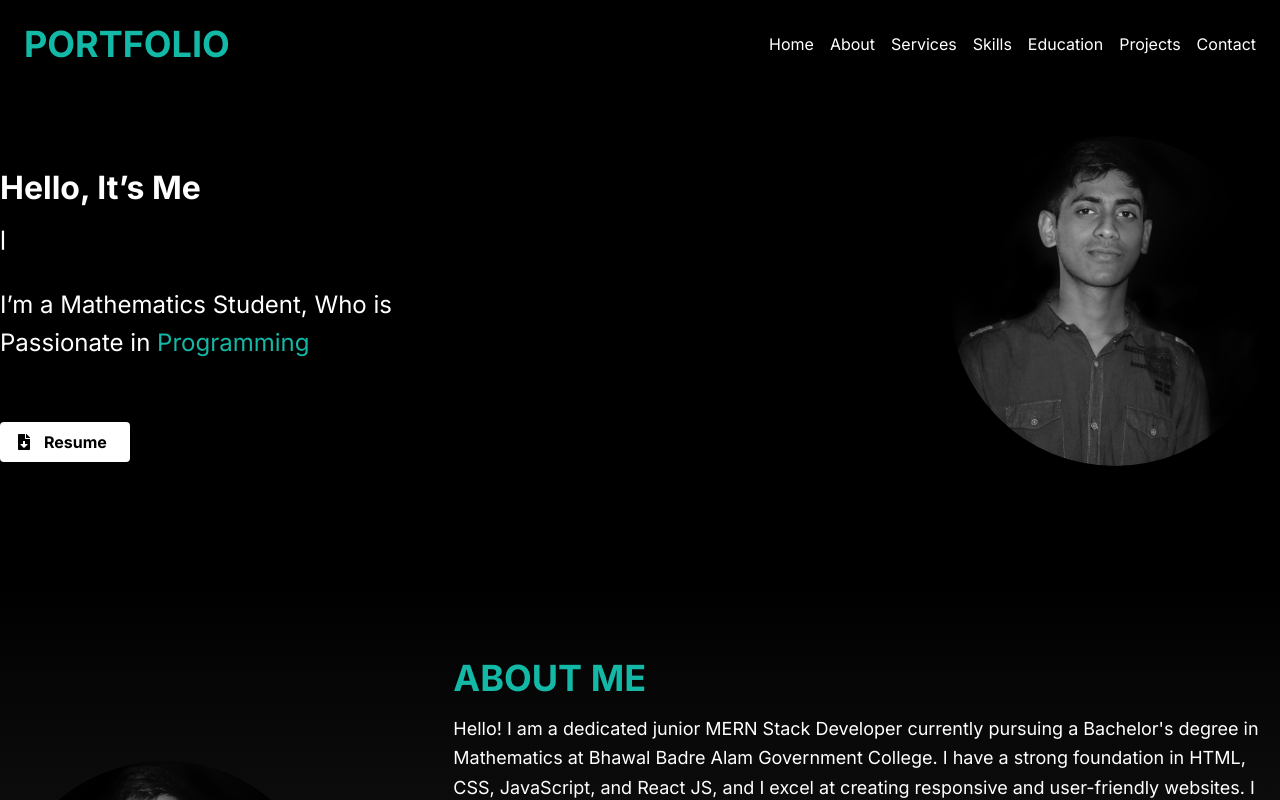
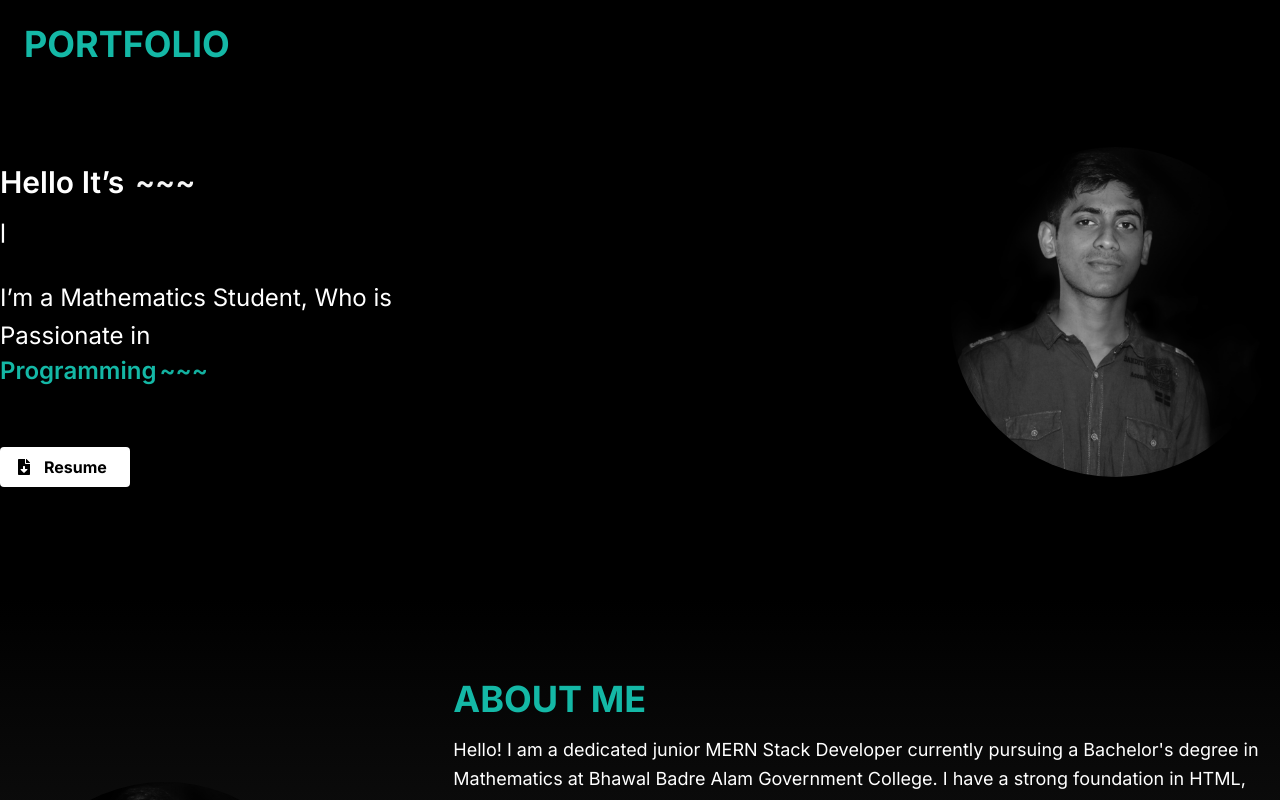
Before and after one commit to asshikhon/my-portfolio, a Next.js app: page / in a window 1280 px wide. Shown: the top 800 px of the page. Built offline with nearby package versions, Linux system fonts and the light colour scheme.

Commit message:
fix some section background color and added all section animation and added typeWriter pakage in banner section

```diff
--- a/package.json
+++ b/package.json
@@ -21,7 +21,8 @@
     "react": "^18",
     "react-dom": "^18",
     "react-icons": "^5.2.1",
-    "react-router-hash-link": "^2.4.3"
+    "react-router-hash-link": "^2.4.3",
+    "react-simple-typewriter": "^5.0.1"
   },
   "devDependencies": {
     "daisyui": "^4.12.10",
--- a/src/components/Homepage/AboutMe.jsx
+++ b/src/components/Homepage/AboutMe.jsx
@@ -31,7 +31,7 @@ const AboutMe = () => {
         </div>
 
         {/* About Me Details */}
-        <div className='w-full md:w-2/3'>
+        <div className='w-full md:w-2/3 animate__animated animate__slideInLeft'>
           <h2 className='text-4xl font-bold text-teal-500 mb-4'>ABOUT ME</h2>
           <p className='text-lg leading-relaxed'>
           Hello! I am a dedicated junior MERN Stack Developer currently pursuing a Bachelor's degree in Mathematics at Bhawal Badre Alam Government College. I have a strong foundation in HTML, CSS, JavaScript, and React JS, and I excel at creating responsive and user-friendly websites.
--- a/src/components/Homepage/Banner.jsx
+++ b/src/components/Homepage/Banner.jsx
@@ -2,6 +2,7 @@
 import Image from "next/image";
 import React from "react";
 import { FaFileDownload } from "react-icons/fa";
+import { Typewriter } from 'react-simple-typewriter'
 
 const Banner = () => {
   const profileImagePath = "/images/banner.jpg";
@@ -36,16 +37,49 @@ const Banner = () => {
     <div id="home" className="bg-[#000]">
       <div className="text-[#FFFFFF] px-3 md:px-0 flex justify-between flex-col md:flex-row gap-12 items-center container mx-auto py-28">
         <div className="mt-12">
-          <h1 className="text-[32px] font-bold">Hello, It’s Me</h1>
+          {/* <h1 className="text-[32px] font-bold">Hello, It’s Me</h1> */}
+
+          <div className="font-semibold text-[#FFFFFF] text-[30px] ">
+
+  <Typewriter
+    words={['Hello It’s Me']}
+    loop={true}
+    cursor
+    cursorStyle='~~~'
+    typeSpeed={170}
+    deleteSpeed={80}
+    delaySpeed={1200}
+    style={{ fontSize: '24px' }} // Increase the text size
+  />
+</div>
+
           <h2 className="h-[58px] w-[2px] font-bold mt-4">|</h2>
 
-          <p className="text-2xl leading-[38px]">
-            I’m a Mathematics Student, Who is <br /> Passionate in <span className="text-primary">Programming</span>
-          </p>
+          <div className="text-2xl leading-[38px]">
+            I’m a Mathematics Student, Who is <br /> Passionate in
+
+            <div className="font-semibold text-primary text-2xl ">
+
+            <Typewriter
+              words={['Programming']}
+              loop={true}
+              cursor
+              cursorStyle='~~~'
+              typeSpeed={170}
+              deleteSpeed={80}
+              delaySpeed={1200}
+              style={{ fontSize: '24px' }} // Increase the text size
+            />
+          </div>
+
+
+          </div>
+
+
 
           <button
             onClick={handleDownload}
-            className="px-4 py-2 flex items-center gap-3 bg-white text-black rounded shadow-lg hover:bg-teal-700 hover:text-white w-[130px] font-bold mt-[60px] text-center"
+            className="px-4 py-2 animate__animated animate__backInRight flex items-center gap-3 bg-white text-black rounded shadow-lg hover:bg-teal-700 hover:text-white w-[130px] font-bold mt-[60px] text-center"
           >
             <FaFileDownload />
             Resume
--- a/src/components/Homepage/Education.jsx
+++ b/src/components/Homepage/Education.jsx
@@ -9,16 +9,17 @@ const Education = () => {
 
   return (
     <section id="education" style={sectionStyle} className=' text-white '>
-      <div className='container mx-auto py-10 md:py-20'>
-        <h2 className='text-[40px] mb-12 font-bold text-primary text-center'>Education</h2>
+      <div className='container mx-auto pb-10 md:pb-20'>
+        <h2 className='text-[40px] font-bold text-primary text-center'>Education</h2>
+        <hr className="w-[240px] text-center block mx-auto mt-1 h-[2px] font-semibold text-white  mb-12" />
 <div>
 <div className='flex gap-6 flex-col md:flex-row md:justify-around items-center '>
-          <div className='  text-center'>
+          <div className='  text-center animate__animated animate__zoomInRight'>
             <h3 className='text-2xl mb-2 pt-4'>Bachelors Degree </h3>
             <p> BHAWAL BADRE ALAM GOVT. COLLEGE, 2019 - 2024</p>
           </div>
 
-          <div className='  text-center'>
+          <div className='  text-center animate__animated animate__zoomInLeft'>
             <h3 className='text-2xl mb-2'>Web Development Course</h3>
             <p>Online, 2023 - 2024</p>
           </div>
--- a/src/components/Homepage/EmailSection.jsx
+++ b/src/components/Homepage/EmailSection.jsx
@@ -52,7 +52,7 @@ const EmailSection = () => {
 
   return (
     <section id="contact" style={sectionStyle}>
-      <div className="container mx-auto flex flex-col md:flex-row gap-16 px-3 md:px-0 justify-between items-start py-12">
+      <div className="container mx-auto flex flex-col animate__animated animate__zoomInDown md:flex-row gap-16 px-3 md:px-0 justify-between items-start py-12 md:pb-28">
         <div className="md:w-1/2 w-full">
           <h5 className="text-4xl font-bold text-primary my-4">
             Let&apos;s Connect
--- a/src/components/Homepage/Homepage.jsx
+++ b/src/components/Homepage/Homepage.jsx
@@ -14,9 +14,10 @@ const Homepage = () => {
             <AboutMe />
             <Services />
             <Skills />
+            <Education />
             <Projects />
             <EmailSection />
-            <Education />
+
         </div>
     );
 };
--- a/src/components/Homepage/Projects.jsx
+++ b/src/components/Homepage/Projects.jsx
@@ -3,14 +3,14 @@ import React from "react";
 
 const Projects = () => {
   const sectionStyle = {
-    background: " linear-gradient(180deg, #252525 0%, #000 100%)",
+    background: " linear-gradient(180deg, #000 3.76%, #252525 100%)",
     color: "white",
     padding: "20px 0", // Adjust padding as needed
   };
 
   return (
     <section id="projects" style={sectionStyle} className="">
-      <div className="container mx-auto py-10 md:py-16">
+      <div className="container mx-auto py-10 md:pt-20">
         <h2 className="text-[40px] font-semibold text-center">
           My <span className="text-primary">Projects</span>
         </h2>
--- a/src/components/shared/Footer.jsx
+++ b/src/components/shared/Footer.jsx
@@ -11,23 +11,23 @@ const Footer = () => {
 
   return (
     <footer className='bg-[#000000] text-[#FFFFFF] py-6'>
-      <div className='container mx-auto text-center'>
-        <div className='mb-4 flex items-center justify-center'>
+      <div  className='container mx-auto text-center animate__animated animate__fadeInDown'>
+        <div className='mb-4 flex items-center gap-2 justify-center'>
 
           <a
             href='https://www.facebook.com/asshikhon'
             className='text-[#FFF] hover:text-primary mx-2 h-5 w-[18px]'>
-            <FontAwesomeIcon icon={faFacebookF} size='lg' className='h-5 w-[18px]' />
+            <FontAwesomeIcon icon={faFacebookF} size='lg' className='h-6 w-[28px]' />
           </a>
           <a
             href='https://www.linkedin.com/in/asshikhon'
             className='text-[#FFF] hover:text-primary mx-2 h-5 w-[18px]'>
-            <FontAwesomeIcon icon={faLinkedinIn} size='lg' className='h-5 w-[18px]' />
+            <FontAwesomeIcon icon={faLinkedinIn} size='lg' className='h-6 w-[28px]' />
           </a>
           <a
             href='https://github.com/asshikhon'
             className='text-[#FFF] hover:text-primary mx-2 '>
-            <FontAwesomeIcon icon={faGithub} size='lg' className='h-5 w-[18px]' />
+            <FontAwesomeIcon icon={faGithub} size='lg' className='h-6 w-[28px]' />
           </a>
         </div>
         <p className='text-[#FFF] hover:text-primary '>
--- a/src/components/shared/Navbar.jsx
+++ b/src/components/shared/Navbar.jsx
@@ -49,8 +49,8 @@ const Navbar = () => {
       }`}
     >
       <div className="container mx-auto flex justify-between items-center">
-        <div className="text-primary text-4xl font-bold uppercase">Portfolio</div>
-        <ul className="hidden md:flex space-x-4">
+        <div className="text-primary animate__animated animate__fadeInBottomRight text-4xl font-bold uppercase">Portfolio</div>
+        <ul className="hidden md:flex animate__animated animate__rollIn space-x-4">
           {links.map((link) => (
             <li key={link.href}>
               <Link href={link.href} legacyBehavior>
```
Also changed, not shown: 1 other file (tests, documents, lock files or other folders).
